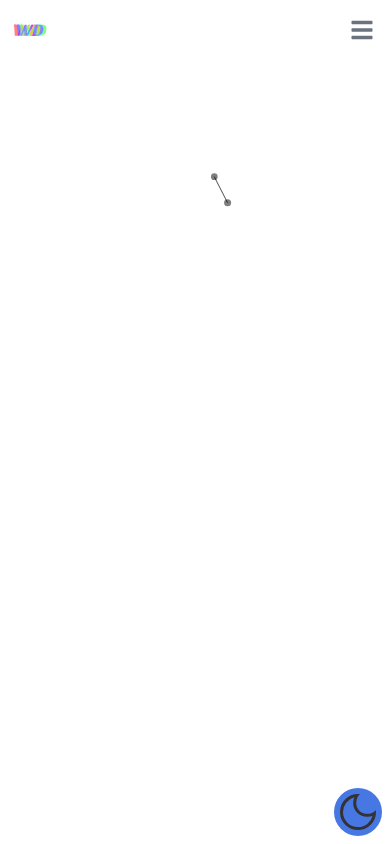
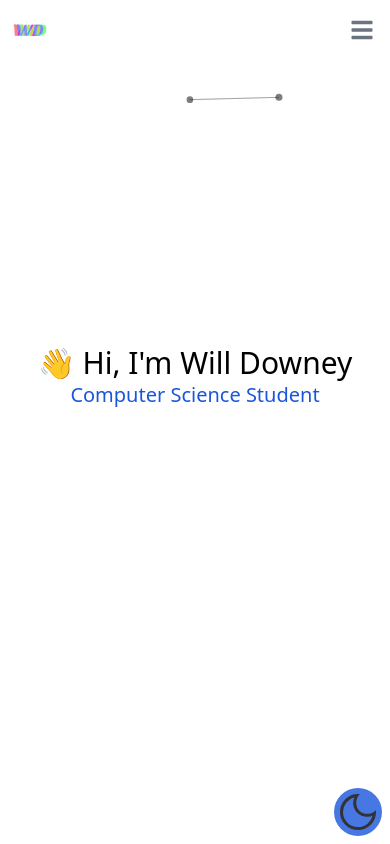
Before and after one commit to widowney/personal-website, a React (Create React App) app: page / in a window 390 px wide. Built offline with nearby package versions, Linux system fonts and the light colour scheme.

Commit message:
Theme button switches particles background color

```diff
--- a/src/App.tsx
+++ b/src/App.tsx
@@ -1,16 +1,22 @@
 import React from 'react';
 import Header from './components/Header';
 import ThemeBtn from './components/ThemeBtn';
-import ParticlesContainer from './components/Particles';
+import Home from './pages/Home';
 
-function App() {
+const App:React.FunctionComponent = () => {
+  const [darkTheme, setDarkTheme] = React.useState(false);
+
   return (
     <div className="App h-full">
       <Header />
-      <ThemeBtn />
-      <div className="">
-        <ParticlesContainer />
-      </div>
+      <ThemeBtn
+        darkTheme={darkTheme}
+        setDarkTheme={setDarkTheme}
+      />
+      <Home
+        darkTheme={darkTheme}
+        setDarkTheme={setDarkTheme}
+      />
     </div>
   );
 }
--- a/src/components/Particles.tsx
+++ b/src/components/Particles.tsx
@@ -3,31 +3,33 @@ import Particles from 'react-tsparticles';
 import { loadFull } from "tsparticles";
 import { Engine } from 'tsparticles-engine';
 
-const ParticlesContainer: React.FunctionComponent = () => {
+type Props = {
+    darkTheme: boolean;
+    setDarkTheme: (darkTheme: boolean) => void;
+}
+
+const ParticlesContainer = ({darkTheme, setDarkTheme}: Props) => {
     const particlesInit = async (main: Engine) => {
         console.log(main);
     await loadFull(main);
     };
-
+    const bgColor = darkTheme ? '#000000' : '#ffffff';
+    const particleColor = darkTheme ? '#ffffff' : '#000000';
     return (
-        <div className="absolute">
             <Particles
+                className="h-full"
                 id="tsparticles"
                 init={particlesInit}
                 options={{
-                    fullScreen: {enable: false, zIndex: 0},
+                    fullScreen: {enable: false, zIndex: -10},
                     background: {
                         color: {
-                        value: "white",
+                        value: bgColor,
                         },
                     },
                     fpsLimit: 120,
                     interactivity: {
                         events: {
-                        onClick: {
-                            enable: true,
-                            mode: "push",
-                        },
                         onHover: {
                             enable: true,
                             mode: "repulse",
@@ -46,10 +48,10 @@ const ParticlesContainer: React.FunctionComponent = () => {
                     },
                     particles: {
                         color: {
-                        value: "#000000",
+                        value: particleColor,
                         },
                         links: {
-                        color: "#000000",
+                        color: particleColor,
                         distance: 150,
                         enable: true,
                         opacity: 0.5,
@@ -88,7 +90,6 @@ const ParticlesContainer: React.FunctionComponent = () => {
                     detectRetina: true,
                 }}
             />
-        </div>
     );
 }
 
--- a/src/components/ThemeBtn.tsx
+++ b/src/components/ThemeBtn.tsx
@@ -1,10 +1,16 @@
 import React from 'react';
 
-const ThemeBtn: React.FunctionComponent = () => {
+type Props = {
+    darkTheme: boolean;
+    setDarkTheme: (darkTheme: boolean) => void;
+}
+
+const ThemeBtn = ({darkTheme, setDarkTheme}: Props) => {
     return (
-        <button className="fixed bottom-0 right-0 mb-2 mr-2 bg-blue-700 rounded-full h-12 opacity-80" onClick={() => {
+        <button className="fixed bottom-0 right-0 mb-2 mr-2 bg-blue-700 rounded-full h-12 opacity-80 z-10" onClick={() => {
             const html = document.querySelector('html');
             html?.classList.toggle('dark');
+            setDarkTheme(!darkTheme);
         }
         }>
             <svg xmlns="http://www.w3.org/2000/svg" className="fill-black h-12 w-12 dark:fill-white opacity-100">
--- /dev/null
+++ b/src/pages/Home.tsx
@@ -0,0 +1,26 @@
+import React from 'react';
+import ParticlesContainer from '../components/Particles';
+
+type Props = {
+    darkTheme: boolean;
+    setDarkTheme: (darkTheme: boolean) => void;
+}
+
+const Home = ({darkTheme, setDarkTheme}: Props) => {
+    return (
+        <div className="App flex align-center justify-center h-3/4">
+            <div className="absolute -z-10">
+                <ParticlesContainer
+                    darkTheme={darkTheme}
+                    setDarkTheme={setDarkTheme}
+                />
+            </div>
+            <div className="text-center m-auto">
+                <h1 className="sm:text-5xl text-3xl text-black dark:text-white">👋 Hi, I'm Will Downey</h1>
+                <p className="text-blue-700 text-xl">Computer Science Student</p>
+            </div>
+        </div>
+    );
+}
+
+export default Home;
```
